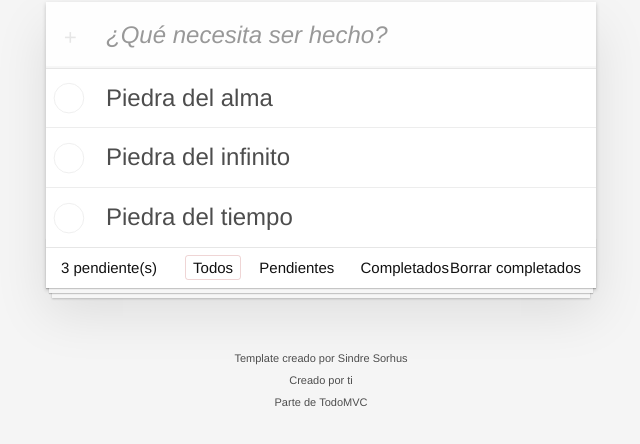
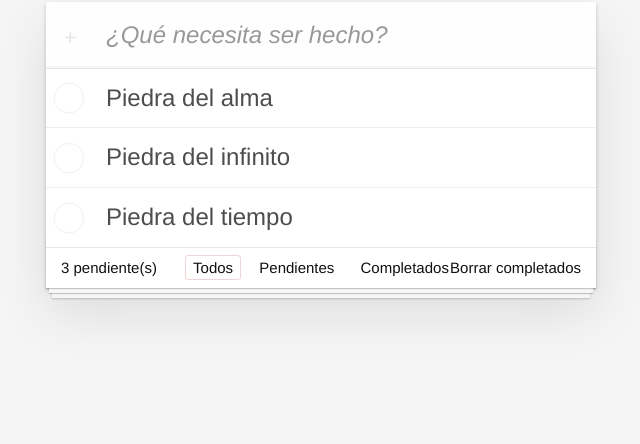
Before and after one commit to mauro-au/to-do-app-vite, a website built with Vite: page index.html in a window 1280 px wide. Shown: the part 128-572 px from the top of the page, without its empty margins (319-959 px from the left). Built offline with nearby package versions, Linux system fonts and the light colour scheme.

Commit message:
Se elimina footer de la aplicación

```diff
--- a/src/todos/app.html
+++ b/src/todos/app.html
@@ -50,11 +50,3 @@
     <button class="clear-completed">Borrar completados</button>
   </footer>
 </section>
-
-
-<footer class="info">
-  <p>Template creado por <a href="http://sindresorhus.com">Sindre Sorhus</a></p>
-  <!-- Change this out with your name and url ↓ -->
-  <p>Creado por <a href="http://todomvc.com">ti</a></p>
-  <p>Parte de <a href="http://todomvc.com">TodoMVC</a></p>
-</footer>
```
